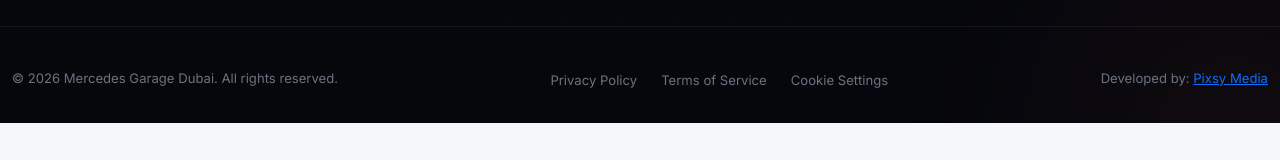
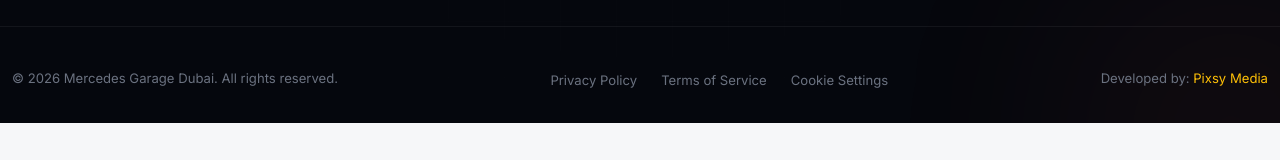
Before and after one commit to hridesh-bharati/mercedescar, a Next.js app: page / in a window 1280 px wide. Shown: the part 6743-6903 px from the top of the page. Built offline with nearby package versions, Linux system fonts and the light colour scheme; no server answers; the database is empty.

Commit message:
Update Footer.js

```diff
--- a/src/components/layout/Footer.js
+++ b/src/components/layout/Footer.js
@@ -256,13 +256,14 @@ return (
           </li>
         ))}
       </ul>
-
 <p className="footer-copy mb-0">
   Developed by:{' '}
   <a
     href="https://www.pixsymedia.com/"
     target="_blank"
     rel="noopener noreferrer"
+    className="text-warning"
+    style={{ textDecoration: 'none' }}
   >
     Pixsy Media
   </a>
```
Lines whose indentation alone changed are shown as unchanged.
